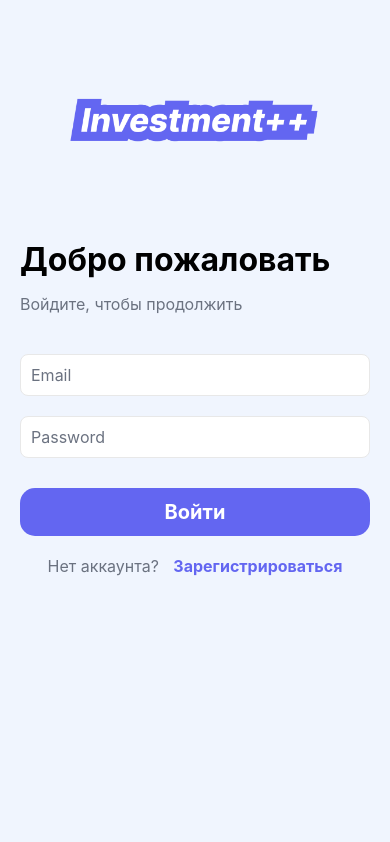
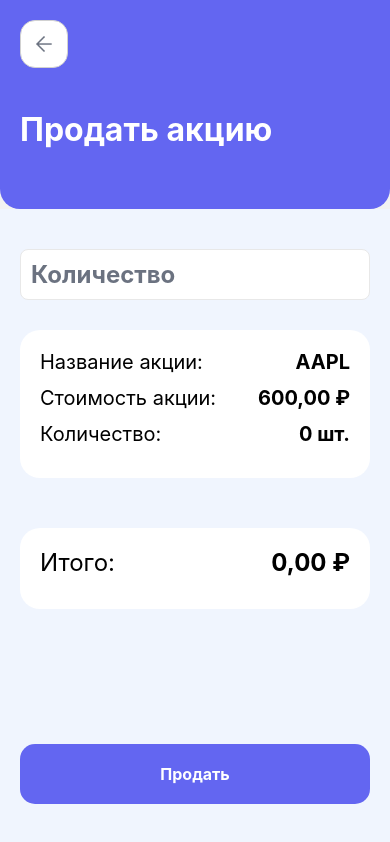
Before and after one commit to vvlaads/Investment-pp, a React Native app in the folder 2-cross-platorm-app/: screen /Sell in a window 390 px wide. Built offline with nearby package versions, Linux system fonts and the light colour scheme.

Commit message:
Added Sell Page

```diff
--- a/2-cross-platorm-app/App.js
+++ b/2-cross-platorm-app/App.js
@@ -7,6 +7,7 @@ import StockInfoScreen from './screens/StockInfoScreen';
 import Tabs from './navigation/Tabs';
 import { StatusBar } from 'react-native';
 import { colors } from './theme/colors';
+import SellScreen from './screens/SellScreen';
 
 const Stack = createNativeStackNavigator();
 
@@ -44,6 +45,13 @@ export default function App() {
             component={StockInfoScreen}
             options={{ headerShown: false }}
           />
+
+          {/* Без меню */}
+          <Stack.Screen
+            name="Sell"
+            component={SellScreen}
+            options={{ headerShown: false }}
+          />
         </Stack.Navigator>
       </NavigationContainer>
     </>
--- /dev/null
+++ b/2-cross-platorm-app/screens/SellScreen.js
@@ -0,0 +1,174 @@
+import { Text, StyleSheet, ScrollView, View, Pressable } from 'react-native';
+import { colors } from '../theme/colors';
+import { fontSizes, fontWeights, typography } from '../theme/typography';
+import { formatValue } from '../utils/formatValue';
+import BackButton from '../components/BackButton';
+import { TextInput } from 'react-native';
+import { useState } from 'react';
+
+export default function SellScreen({ navigation }) {
+    const stockName = "AAPL";
+    const [amount, setAmount] = useState('');
+    const numericAmount = Number(amount) || 0;
+    const currentPricePerUnit = 600;
+
+    return (
+        <View style={{ flex: 1 }}>
+            <BackButton navigation={navigation} />
+
+            <ScrollView style={styles.container}
+                showsVerticalScrollIndicator={false}>
+                <View style={styles.header}>
+                    <Text style={[typography.title, { color: colors.white, marginTop: 90, marginBottom: 20 }]}>
+                        Продать акцию
+                    </Text>
+                </View>
+
+
+                <View style={styles.body}>
+                    <View style={styles.inputContainer}>
+                        <TextInput
+                            placeholder="Количество"
+                            value={amount}
+                            onChangeText={setAmount}
+                            keyboardType="numeric"
+                            style={[styles.input, typography.subtitle]} />
+                    </View>
+
+
+                    <View style={styles.block}>
+                        <View style={styles.row}>
+                            <Text style={[styles.left, { flex: 2 }]}>Название акции:</Text>
+                            <Text style={[styles.right, { flex: 1 }]}>{stockName}</Text>
+                        </View>
+
+                        <View style={styles.row}>
+                            <Text style={[styles.left, { flex: 2 }]}>Стоимость акции:</Text>
+                            <Text style={[styles.right, { flex: 1 }]}>
+                                {formatValue(currentPricePerUnit, true)}
+                            </Text>
+                        </View>
+
+                        <View style={styles.row}>
+                            <Text style={[styles.left, { flex: 2 }]}>Количество:</Text>
+                            <Text style={[styles.right, { flex: 1 }]}>
+                                {numericAmount} шт.
+                            </Text>
+                        </View>
+                    </View>
+
+
+                    <View style={styles.block}>
+                        <View style={styles.row}>
+                            <Text style={[typography.subtitle, { flex: 1, fontWeight: fontWeights.default }]}>
+                                Итого:
+                            </Text>
+                            <Text style={[typography.subtitle, { flex: 2, textAlign: 'right' }]}>
+                                {formatValue(numericAmount * currentPricePerUnit, true)}
+                            </Text>
+                        </View>
+                    </View>
+                </View>
+            </ScrollView>
+
+            <View style={styles.buttonContainer}>
+                <Pressable
+                    style={({ pressed }) => [
+                        styles.button,
+                        pressed ? styles.buttonHover : null,
+
+                    ]}
+                    onPress={() => navigation.goBack()}
+                >
+                    <Text style={styles.buttonText}>Продать</Text>
+                </Pressable>
+            </View>
+        </View>
+    );
+}
+
+const styles = StyleSheet.create({
+    container: {
+        flex: 1,
+    },
+    header: {
+        backgroundColor: colors.main,
+        flex: 1,
+        padding: 20,
+        paddingBottom: 40,
+        borderBottomLeftRadius: 20,
+        borderBottomRightRadius: 20,
+    },
+    body: {
+        padding: 20,
+        justifyContent: 'top',
+        backgroundColor: colors.background,
+        paddingBottom: 200,
+    },
+    block: {
+        backgroundColor: colors.white,
+        color: colors.black,
+        borderRadius: 20,
+        padding: 20,
+        marginBottom: 50,
+    },
+    buttonContainer: {
+        position: 'absolute',
+        bottom: 20,
+        left: 0,
+        zIndex: 1000,
+        width: '100%',
+        padding: 20
+    },
+    button: {
+        backgroundColor: colors.main,
+        paddingVertical: 12,
+        paddingHorizontal: 24,
+        borderRadius: 15,
+        alignItems: 'center',
+        height: 60,
+        justifyContent: 'center',
+        width: '100%',
+    },
+    buttonHover: {
+        backgroundColor: colors.mainDark,
+    },
+    buttonText: {
+        color: colors.white,
+        fontWeight: fontWeights.bold,
+        fontSize: fontSizes.default,
+    },
+    row: {
+        flexDirection: 'row',
+        alignItems: 'center',
+        marginBottom: 12,
+    },
+
+    left: {
+        fontSize: fontSizes.medium,
+        color: colors.black,
+    },
+
+    right: {
+        fontSize: fontSizes.medium,
+        fontWeight: fontWeights.bold,
+        textAlign: 'right',
+    },
+
+    inputContainer: {
+        marginTop: 20,
+        marginBottom: 20,
+        flexDirection: 'column',
+        gap: 10,
+    },
+    input: {
+        borderWidth: 1,
+        borderColor: colors.grayLight,
+        backgroundColor: colors.white,
+        color: colors.black,
+        placeholderTextColor: colors.gray,
+        borderRadius: 8,
+        padding: 10,
+        marginBottom: 10,
+    },
+});
--- a/2-cross-platorm-app/screens/StockInfoScreen.js
+++ b/2-cross-platorm-app/screens/StockInfoScreen.js
@@ -50,7 +50,7 @@ export default function StockInfoScreen({ navigation }) {
                                 pressed ? { backgroundColor: colors.mainDark } : null,
 
                             ]}
-                            onPress={() => alert('Click')}
+                            onPress={() => navigation.navigate("Sell")}
                         >
                             <Text style={[styles.buttonText, { color: colors.white }]}>Купить</Text>
                         </Pressable>
@@ -59,7 +59,7 @@ export default function StockInfoScreen({ navigation }) {
                                 styles.button,
                                 pressed ? styles.buttonHover : null
                             ]}
-                            onPress={() => alert('Click')}
+                            onPress={() => navigation.navigate("Sell")}
                         >
                             <Text style={styles.buttonText}>Продать</Text>
                         </Pressable>
```
Also changed, not shown: 1 other file (tests, documents, lock files or other folders).
